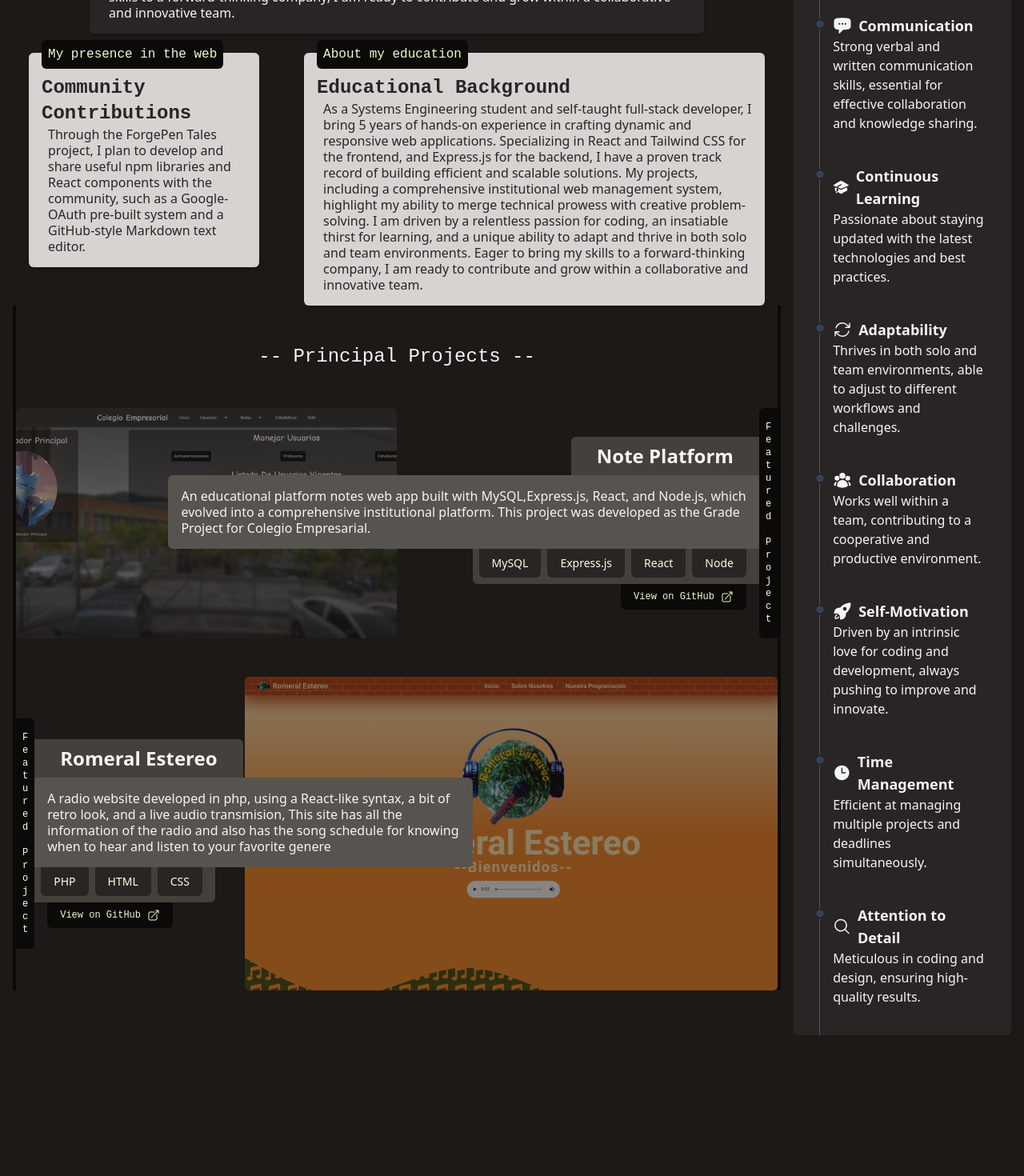
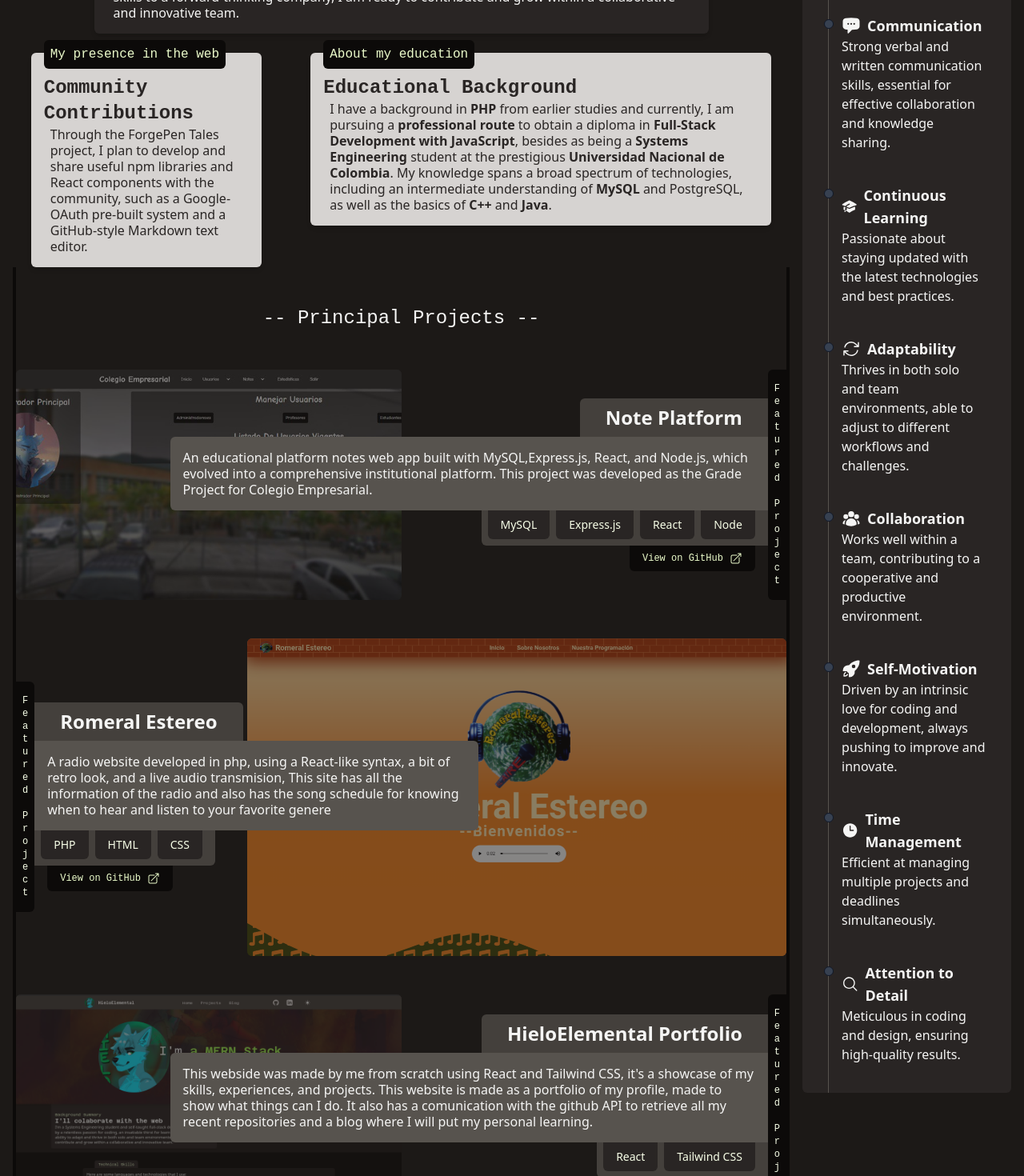
Before and after one commit to HieloElemental/HieloElemental, a React (Vite) app: page /#/ in a window 1280 px wide. Before the commit this address led to /#/blog/1. Shown: the part 1220-2690 px from the top of the page at 80% size. Before the commit the page ends 2562 px from the top, so only its background shows below. Built offline with nearby package versions, Linux system fonts and the light colour scheme; a web font is replaced by a local one.

Commit message:
feat(Home projects section): :sparkles: Add portofolio project to Home and fix Educational background Card content

```diff
--- a/src/pages/Home/components/Main/components/Cards.jsx
+++ b/src/pages/Home/components/Main/components/Cards.jsx
@@ -37,17 +37,14 @@ const Cards = () => {
         type='third'
         maxWidth='max-w-xl'
       >
-        As a Systems Engineering student and self-taught full-stack developer, I
-        bring 5 years of hands-on experience in crafting dynamic and responsive
-        web applications. Specializing in React and Tailwind CSS for the
-        frontend, and Express.js for the backend, I have a proven track record
-        of building efficient and scalable solutions. My projects, including a
-        comprehensive institutional web management system, highlight my ability
-        to merge technical prowess with creative problem-solving. I am driven by
-        a relentless passion for coding, an insatiable thirst for learning, and
-        a unique ability to adapt and thrive in both solo and team environments.
-        Eager to bring my skills to a forward-thinking company, I am ready to
-        contribute and grow within a collaborative and innovative team.
+        I have a background in <b>PHP</b> from earlier studies and currently, I
+        am pursuing a <b>professional route</b> to obtain a diploma in{" "}
+        <b>Full-Stack Development with JavaScript</b>, besides as being a{" "}
+        <b>Systems Engineering</b> student at the prestigious{" "}
+        <b>Universidad Nacional de Colombia</b>. My knowledge spans a broad
+        spectrum of technologies, including an intermediate understanding of{" "}
+        <b>MySQL</b> and PostgreSQL, as well as the basics of <b>C++</b> and{" "}
+        <b>Java</b>.
       </Card>
     </div>
   );
--- a/src/pages/Home/components/Main/components/ProjectsSection.jsx
+++ b/src/pages/Home/components/Main/components/ProjectsSection.jsx
@@ -1,5 +1,6 @@
 import notePlatformHomeImage from "../../../../../assets/note-platform-home.jpg";
 import romeralEstereoHomeImage from "../../../../../assets/romeral-estereo-home.png";
+import hieloelementalPortfolioHomeImage from "../../../../../assets/hieloelemental-portfolio-home.png";
 import Project from "../../../../../components/Project";
 
 const projects = [
@@ -19,6 +20,14 @@ const projects = [
     technologies: ["PHP", "HTML", "CSS"],
     link: "https://www.romeralestereo.com",
   },
+  {
+    image: hieloelementalPortfolioHomeImage,
+    title: "HieloElemental Portfolio",
+    description:
+      "This webside was made by me from scratch using React and Tailwind CSS, it's a showcase of my skills, experiences, and projects. This website is made as a portfolio of my profile, made to show what things can I do. It also has a comunication with the github API to retrieve all my recent repositories and a blog where I will put my personal learning.",
+    technologies: ["React", "Tailwind CSS"],
+    link: "https://www.hieloelemental.com",
+  },
 ];
 
 const ProjectsSection = () => {
```
Also changed, not shown: src/assets/hieloelemental-portfolio-home.png (added).
